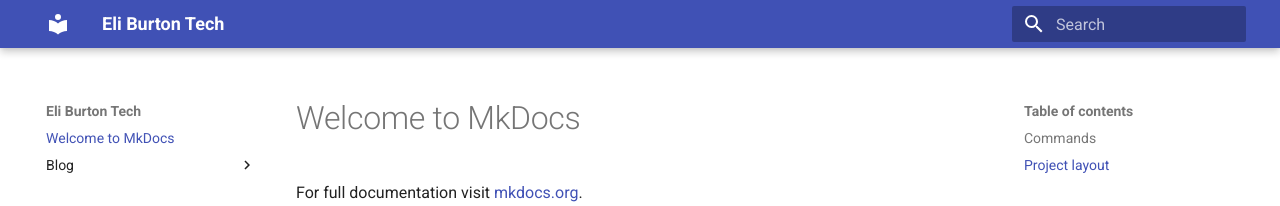
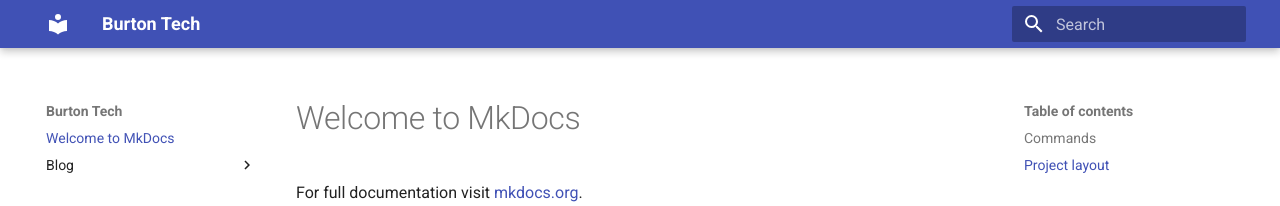
Before and after one commit to eliburtonr5/ebr5web, an MkDocs documentation site: the page built from docs/index.md, in a window 1280 px wide. Shown: the top 206 px of the page. Built offline with MkDocs 1.6.1 and Material for MkDocs 9.7.7, drawn with Linux system fonts in a browser that asks for light colours.

```diff
--- a/mkdocs.yml
+++ b/mkdocs.yml
@@ -1,4 +1,4 @@
-site_name: Eli Burton Tech
+site_name: Burton Tech
 site_description: A blog about my tech projects
 site_url: https://blog.ebr5.com
 
```
Also changed, not shown: 1 other file.
